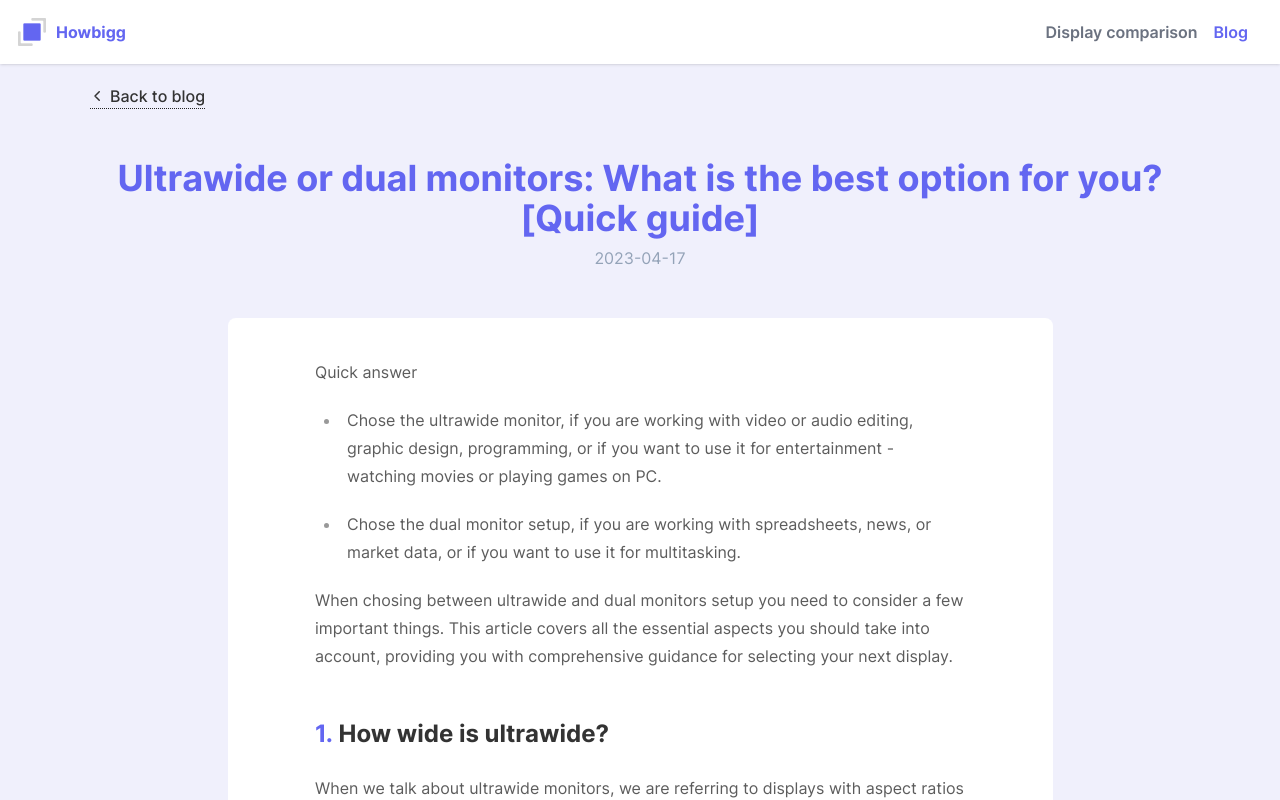
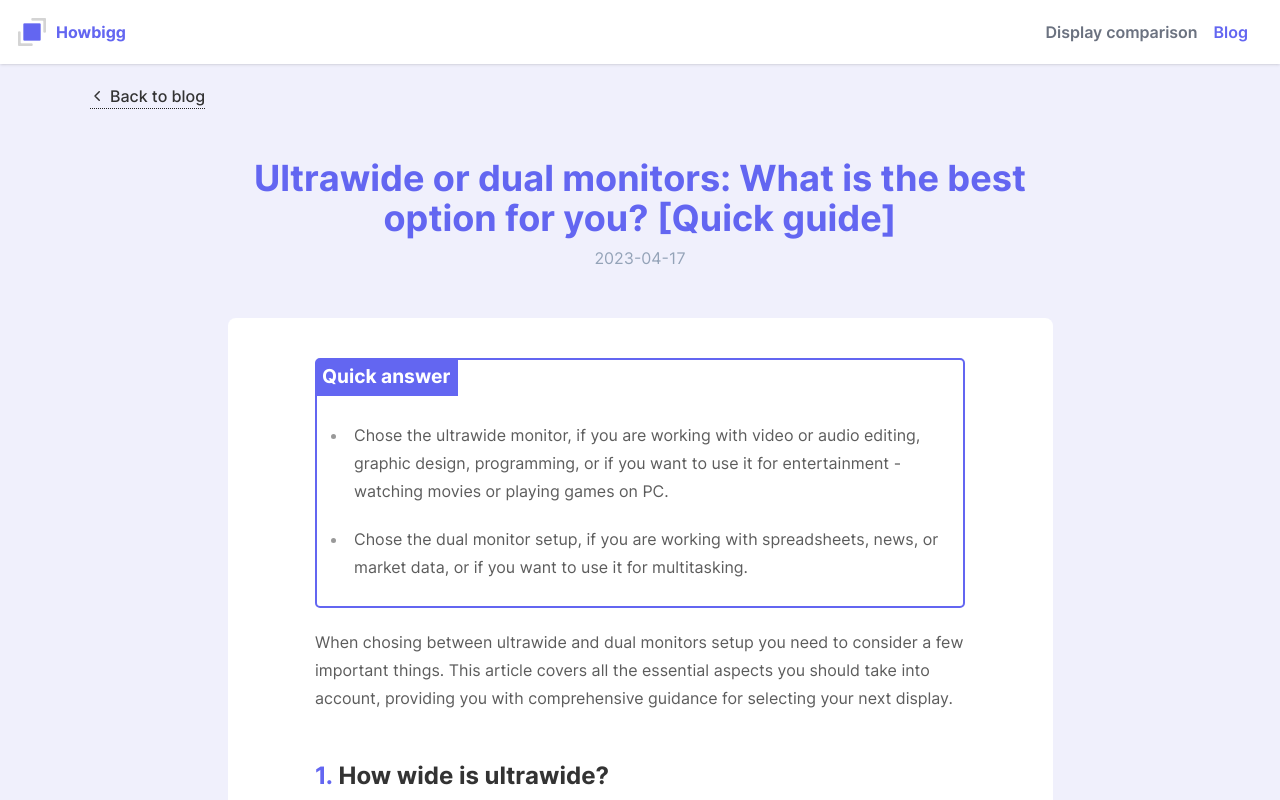
Before and after one commit to jacekobst1/howbigg, a Next.js app: page /blog/ultrawide-vs-dual-monitors in a window 1280 px wide. Shown: the top 800 px of the page. Built offline with nearby package versions, Linux system fonts and the light colour scheme.

Commit message:
Add some post styling (mark tag and border class)

```diff
--- a/src/app/blog/[slug]/page.tsx
+++ b/src/app/blog/[slug]/page.tsx
@@ -76,7 +76,7 @@ export default function PostPage({ params: { slug } }: PostProps) {
         <ArrowLink href="/blog" direction="left">
           Back to blog
         </ArrowLink>
-        <div className="my-12 text-center">
+        <div className="my-12 text-center md:w-3/4 mx-auto">
           <h1 className="text-primary-500 ">{post.title}</h1>
           <p className="text-slate-400 mt-2">{post.date}</p>
         </div>
--- a/src/app/blog/[slug]/style.css
+++ b/src/app/blog/[slug]/style.css
@@ -25,3 +25,29 @@
 h2::first-letter {
     color: var(--color-primary-500);
 }
+
+mark {
+    background-color: var(--color-primary-100);
+    padding: 0 3px 3px 3px;
+}
+
+.md-border {
+    position: relative;
+    border: 2px solid var(--color-primary-500);
+    padding: 5px;
+    border-radius: 5px;
+}
+
+.md-border-title {
+    position: relative;
+    font-weight: bold;
+    font-size: 1.2em;
+    background-color: var(--color-primary-500);
+    color: white;
+    padding-left: 5px;
+    padding-right: 8px;
+    padding-bottom: 2px;
+    top: -5px;
+    left: -5px;
+    width: fit-content;
+}
```
